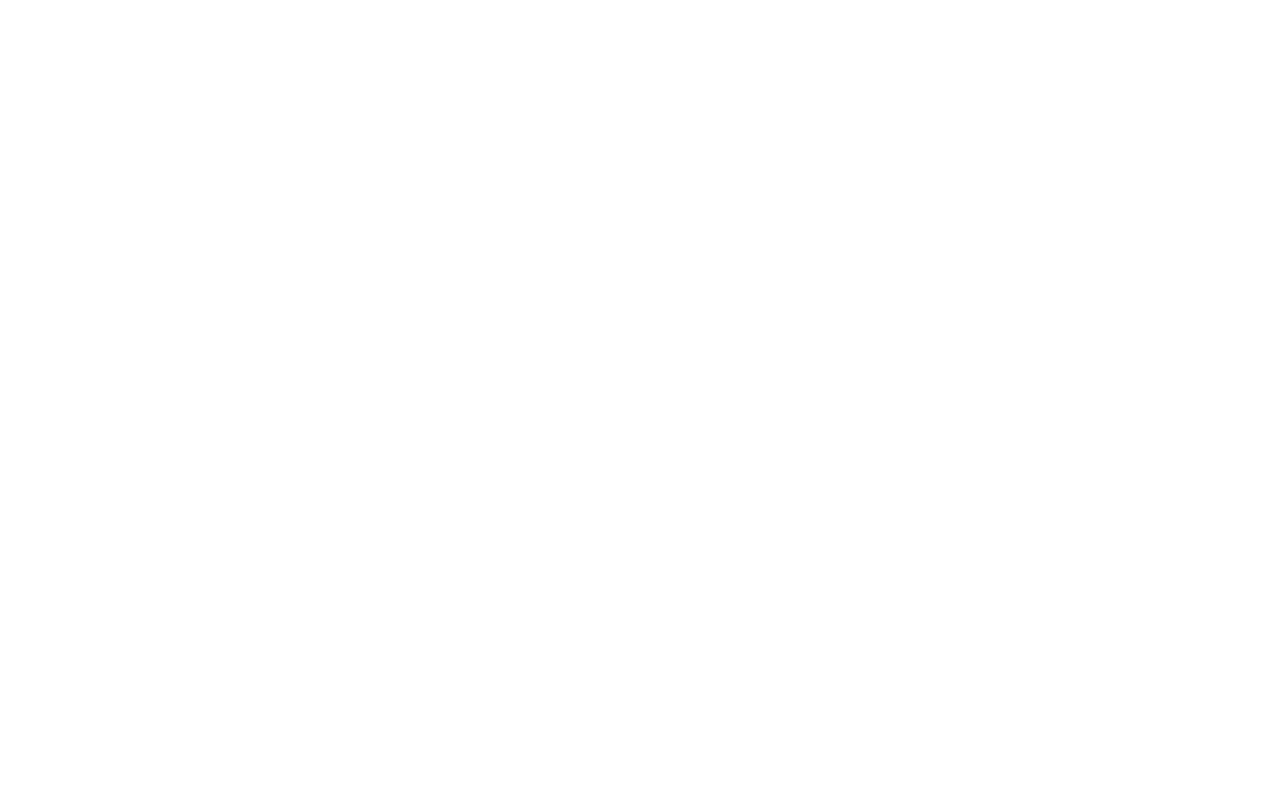
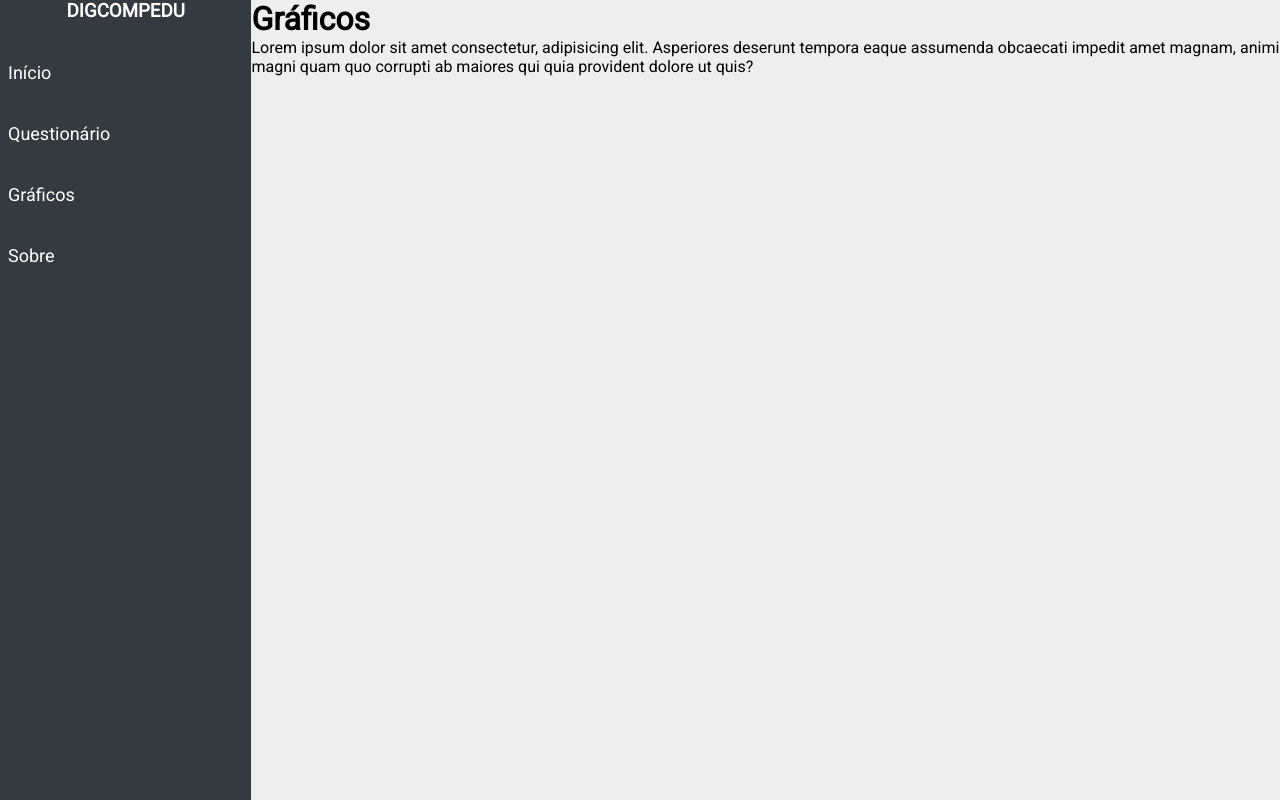
Before and after one commit to PedroRocha94/dig-comp-edu, a Vue app: page /charts in a window 1280 px wide. Before the commit this address had no page. Built offline with nearby package versions, Linux system fonts and the light colour scheme.

Commit message:
Creating graphics page and adding initial SCSS.

```diff
--- a/src/assets/sass/_layout.scss
+++ b/src/assets/sass/_layout.scss
@@ -1,5 +1,6 @@
 @import './components/_sidebar';
 @import './pages/_home';
 @import './pages/_quiz';
+@import './pages/_chart';
 @import './pages/_about';
 @import './_content';
--- /dev/null
+++ b/src/assets/sass/pages/_chart.scss
@@ -0,0 +1,4 @@
+.chart{
+  display: flex;
+  flex-direction: row;
+}
--- /dev/null
+++ b/src/pages/Chart.vue
@@ -0,0 +1,14 @@
+<template>
+  <div class="chart">
+    <Sidebar/>
+    <div class="content">
+      <h1>Gráficos</h1>
+      <span>
+        Lorem ipsum dolor sit amet consectetur, adipisicing elit.
+        Asperiores deserunt tempora eaque assumenda obcaecati impedit amet
+        magnam, animi magni quam quo corrupti ab maiores qui quia provident
+        dolore ut quis?
+      </span>
+    </div>
+  </div>
+</template>
--- a/src/router/index.js
+++ b/src/router/index.js
@@ -1,6 +1,7 @@
 import { createRouter, createWebHistory } from 'vue-router';
 import Home from '../pages/Home.vue';
 import Quiz from '../pages/Quiz.vue';
+import Chart from '../pages/Chart.vue';
 import About from '../pages/About.vue';
 
 const routes = [
@@ -15,6 +16,11 @@
     component: Quiz
   },
   {
+    path: '/charts',
+    name: 'chart',
+    component: Chart
+  },
+  {
     path: '/about',
     name: 'about',
     component: About
```
